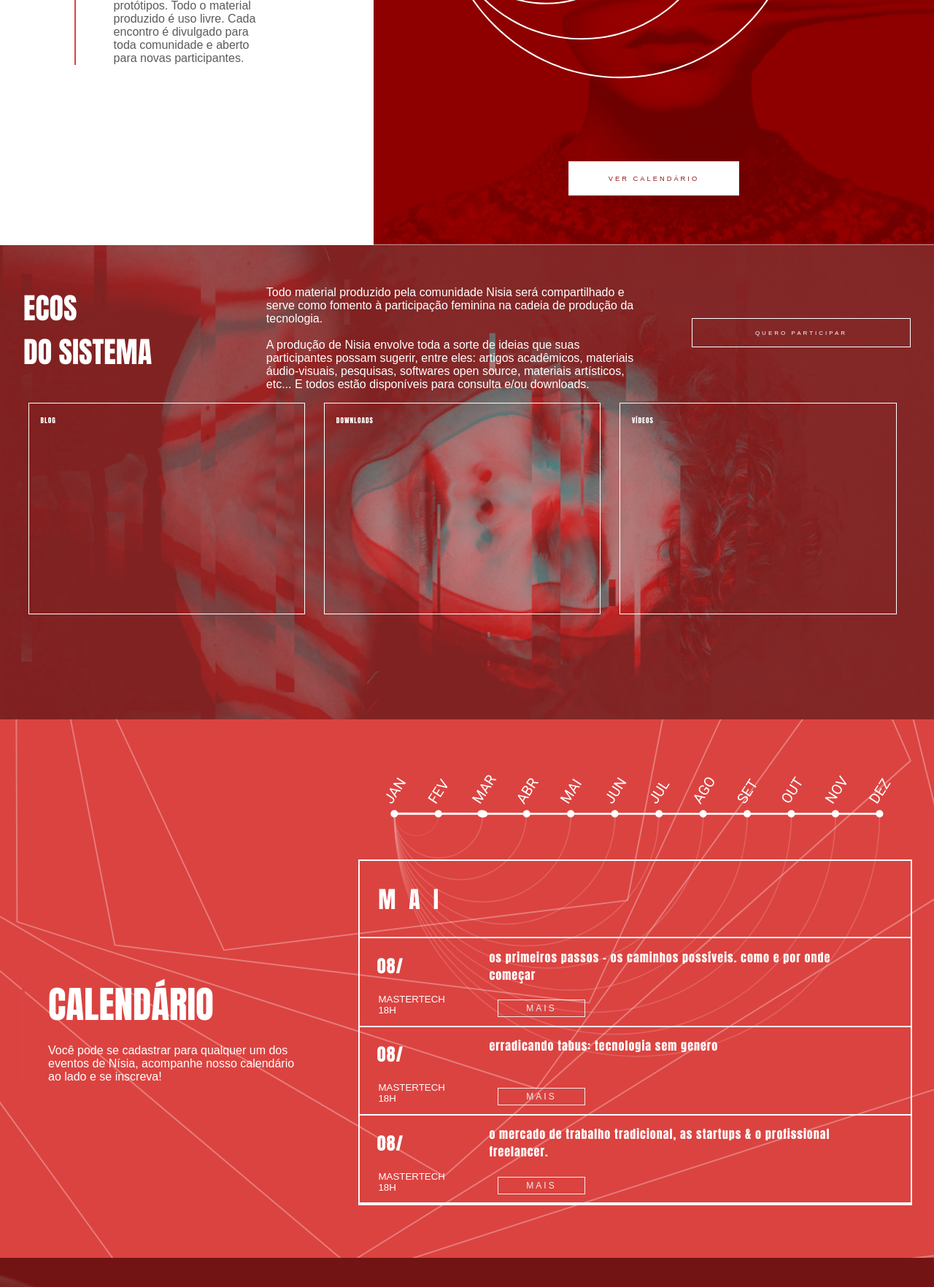
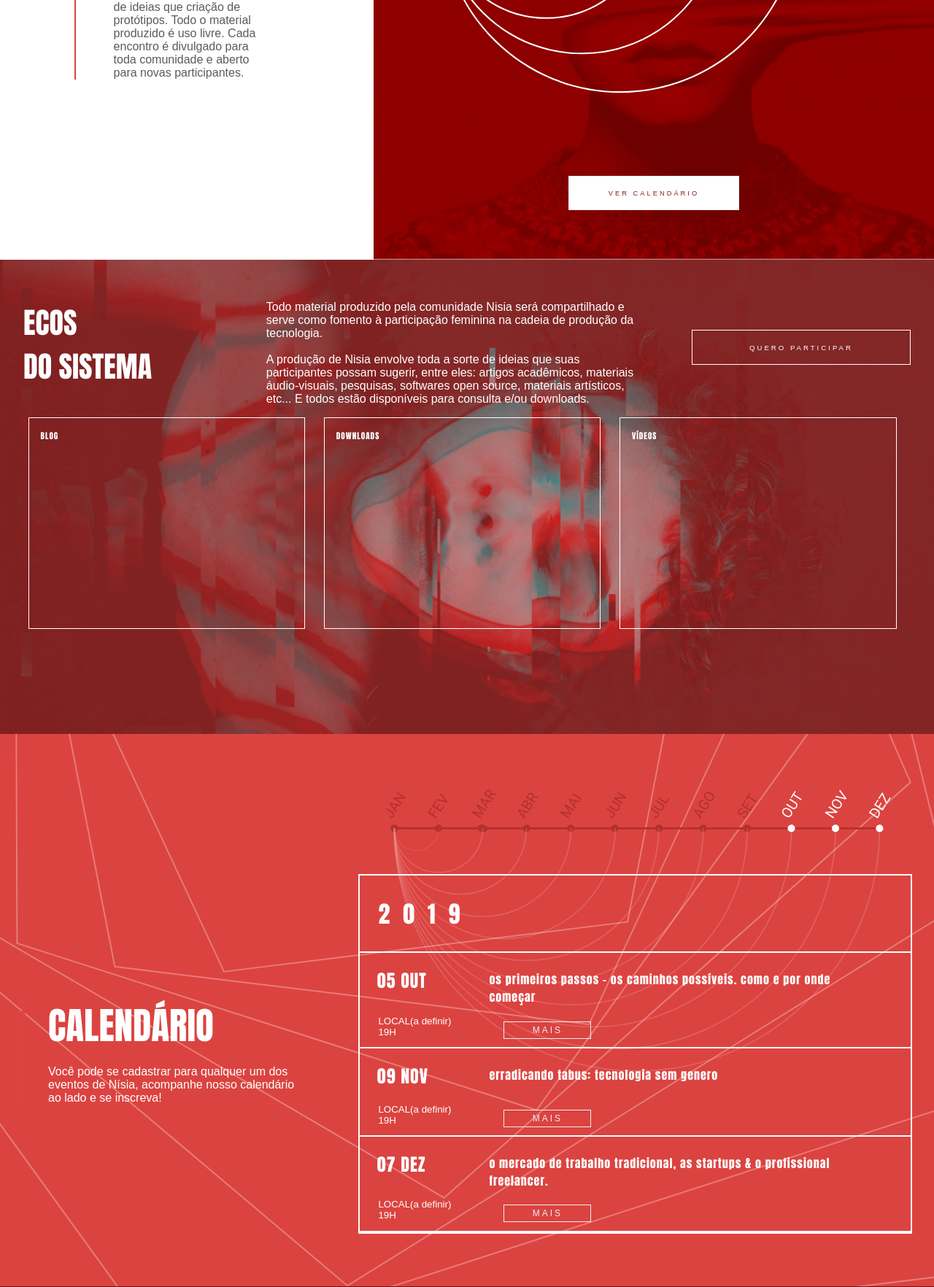
Before and after one commit to PedrovictorSouza/Nisia, a Django app: page / in a window 1280 px wide. Shown: the part 3868-5632 px from the top of the page at 73% size. Run offline with Django 3.2, Linux system fonts and the light colour scheme; some libraries are stand-ins or nearby versions; some web fonts are replaced.

Commit message:
alteracores 28/08/19

```diff
--- a/nisia_cadastro/static/css/style.css
+++ b/nisia_cadastro/static/css/style.css
@@ -14,7 +14,7 @@
     transition: .5s;
     text-align: left;
     color: white;
-    font-size: 10pt;
+    font-size: 12pt;
 }
 
 
@@ -66,7 +66,7 @@
 }
 
 footer img {
-  width: 10vw;
+  width: 4vw;
   height: 6vh;
 }
 
@@ -793,14 +793,14 @@
 }
 
 .ecossistema__perfis_h2 {
-    font-size: 1em;
+    font-size: 18pt;
     color: #780000;
     width: 75vw;
 }
 
 .meetings {
-  font-size: 10pt;
-  color: #757575;
+  font-size: 16pt;
+  color: #240000;
 }
 
 .ecossistema__perfis_img {
@@ -1875,14 +1875,14 @@
       align-items: flex-start;
       flex-direction: column;
       justify-content: start;
-      width: 13vw;
+      width: 16vw;
       margin-top: 0px;
       margin-right: 3vh;
+      /* margin-left: 8px; */
       height: 17vh;
       border: none;
       border-left: 1px solid white;
-      padding-left: 1vh;
-      padding-top: none;
+      padding-left: 3vh;
     }
 
     .footer__a div {
@@ -2004,7 +2004,7 @@
     }
 
     .project-btn {
-      font-size: 7pt;
+      font-size: 10pt;
       min-width: 20vw;
     }
 
@@ -2247,6 +2247,8 @@
 
 h2.calendario__box__b__titulo {
   width: 40vw;
+  height: fit-content;
+  margin-top: 24px;
 }
 
 
--- a/nisia_cadastro/templates/index.html
+++ b/nisia_cadastro/templates/index.html
@@ -22,7 +22,7 @@
 
 			</div>
 			<ul id="menu-box" class="menu">
-				<li data-aos="fade-left" data-aos-duration="1000"><a onclick="toggleMenu()">BLOG</a></li>
+				<li data-aos="fade-left" data-aos-duration="1000"><a href="https://mastertechnisia.home.blog/" target="_blank" onclick="toggleMenu()">BLOG</a></li>
 				<li data-aos="fade-left" data-aos-duration="1500"><a href="#project" onclick="toggleMenu()">O PROJETO</a></li>
 				<li data-aos="fade-left" data-aos-duration="2000"><a href="#mulheres" onclick="toggleMenu()">PERFIS</a></li>
 				<div class="dropdown">
@@ -114,6 +114,8 @@
 					<p class="mulheres__b__p__b">Susan Diane Wojcicki é uma executiva do ramo da tecnologia e atual diretora executiva do YouTube. Foi vice presidente sênior de propaganda e comércio no Google e conduziu projetos como o AdWords,  DoubleClick, Google Analytics e AdSense, que se tornou a segunda maior fonte de receita do Google. Tratou de duas das maiores aquisições da Google: a compra do YouTube por 1.65 bilhões de dólares em 2006 e a compra da DoubleClick por 3.1 bilhões de dólares em 2007</p>
 
 				</div>
+
+
 			</div>
 		</section>
 
@@ -242,49 +244,50 @@
 			.cst1{font-family:'Roboto-BoldCondensed';}
 			.cst2{font-size:48px;}
 			.cst3{letter-spacing:10;}
-			.cst4{fill:none;stroke:#FFFFFF;stroke-width:7;stroke-miterlimit:10;}
+			.cst4{fill:none;stroke:#b3312e;stroke-width:7;stroke-miterlimit:10;}
 			.cst5{opacity:0.4;}
 			.cst6{opacity:0.18;fill:none;stroke:#FFFFFF;stroke-width:4;stroke-miterlimit:10;}
 			.cst7{opacity:0.4;fill:none;stroke:#FFFFFF;stroke-width:4;stroke-miterlimit:10;}
+			.cst8{fill: #b3312e;}
 		   </style>
 		   <g>
-			   <text style="font-family: Roboto, sans-serif" transform="matrix(0.544 -0.8391 0.8391 0.544 80.2271 208.1519)" class="cst0 cst1 cst2 cst3">JAN</text>
+			   <text style="font-family: Roboto, sans-serif" transform="matrix(0.544 -0.8391 0.8391 0.544 80.2271 208.1519)" class="cst0 cst1 cst2 cst3 cst8">JAN</text>
 		   </g>
 		   <line class="cst4" x1="91.1" y1="238.3" x2="1718.8" y2="238.6"/>
-		   <circle class="cst0" cx="89.1" cy="238.3" r="12.5"/>
+		   <circle class="cst0 cst8" cx="89.1" cy="238.3" r="12.5"/>
 		   <g>
-			   <text style="font-family: Roboto, sans-serif" transform="matrix(0.544 -0.8391 0.8391 0.544 228.3013 208.1528)" class="cst0 cst1 cst2 cst3">FEV</text>
+			   <text style="font-family: Roboto, sans-serif" transform="matrix(0.544 -0.8391 0.8391 0.544 228.3013 208.1528)" class="cst0 cst1 cst2 cst3 cst8">FEV</text>
 		   </g>
-		   <ellipse transform="matrix(0.9999 -1.626744e-02 1.626744e-02 0.9999 -3.8447 3.889)" class="cst0" cx="237.1" cy="238.3" rx="12.5" ry="12.5"/>
+		   <ellipse transform="matrix(0.9999 -1.626744e-02 1.626744e-02 0.9999 -3.8447 3.889)" class="cst0 cst8" cx="237.1" cy="238.3" rx="12.5" ry="12.5"/>
 		   <g>
-			   <text style="font-family: Roboto, sans-serif" transform="matrix(0.544 -0.8391 0.8391 0.544 376.3727 208.1524)" class="cst0 cst1 cst2 cst3">MAR</text>
+			   <text style="font-family: Roboto, sans-serif" transform="matrix(0.544 -0.8391 0.8391 0.544 376.3727 208.1524)" class="cst0 cst1 cst2 cst3 cst8">MAR</text>
 		   </g>
-		   <path class="cst0" d="M402.5,238.6c0.4,6.9-6.9,12.4-16.5,12.2c-9.6-0.2-17.7-6-18.1-12.9c-0.4-6.9,6.9-12.4,16.5-12.2
+		   <path class="cst0 cst8" d="M402.5,238.6c0.4,6.9-6.9,12.4-16.5,12.2c-9.6-0.2-17.7-6-18.1-12.9c-0.4-6.9,6.9-12.4,16.5-12.2
 			   C394,225.9,402.1,231.7,402.5,238.6z"/>
 		   <g>
-			   <text style="font-family: Roboto, sans-serif" transform="matrix(0.544 -0.8391 0.8391 0.544 524.4453 208.1521)" class="cst0 cst1 cst2 cst3">ABR</text>
+			   <text style="font-family: Roboto, sans-serif" transform="matrix(0.544 -0.8391 0.8391 0.544 524.4453 208.1521)" class="cst0 cst1 cst2 cst3 cst8">ABR</text>
 		   </g>
-		   <ellipse transform="matrix(0.9999 -1.626744e-02 1.626744e-02 0.9999 -3.8055 8.7065)" class="cst0" cx="533.3" cy="238.3" rx="12.5" ry="12.5"/>
+		   <ellipse transform="matrix(0.9999 -1.626744e-02 1.626744e-02 0.9999 -3.8055 8.7065)" class="cst0 cst8" cx="533.3" cy="238.3" rx="12.5" ry="12.5"/>
 		   <g>
-			   <text style="font-family: Roboto, sans-serif" transform="matrix(0.544 -0.8391 0.8391 0.544 672.5178 208.1519)" class="cst0 cst1 cst2 cst3">MAI</text>
+			   <text style="font-family: Roboto, sans-serif" transform="matrix(0.544 -0.8391 0.8391 0.544 672.5178 208.1519)" class="cst0 cst1 cst2 cst3 cst8">MAI</text>
 		   </g>
-		   <ellipse transform="matrix(0.9999 -1.626744e-02 1.626744e-02 0.9999 -3.7859 11.1152)" class="cst0" cx="681.3" cy="238.3" rx="12.5" ry="12.5"/>
+		   <ellipse transform="matrix(0.9999 -1.626744e-02 1.626744e-02 0.9999 -3.7859 11.1152)" class="cst0 cst8" cx="681.3" cy="238.3" rx="12.5" ry="12.5"/>
 		   <g>
-			   <text style="font-family: Roboto, sans-serif" transform="matrix(0.544 -0.8391 0.8391 0.544 820.5898 208.1525)" class="cst0 cst1 cst2 cst3">JUN</text>
+			   <text style="font-family: Roboto, sans-serif" transform="matrix(0.544 -0.8391 0.8391 0.544 820.5898 208.1525)" class="cst0 cst1 cst2 cst3 cst8">JUN</text>
 		   </g>
-		   <ellipse transform="matrix(0.9999 -1.626744e-02 1.626744e-02 0.9999 -3.7663 13.524)" class="cst0" cx="829.4" cy="238.3" rx="12.5" ry="12.5"/>
+		   <ellipse transform="matrix(0.9999 -1.626744e-02 1.626744e-02 0.9999 -3.7663 13.524)" class="cst0 cst8" cx="829.4" cy="238.3" rx="12.5" ry="12.5"/>
 		   <g>
-			   <text style="font-family: Roboto, sans-serif" transform="matrix(0.544 -0.8391 0.8391 0.544 968.661 208.1525)" class="cst0 cst1 cst2 cst3">JUL</text>
+			   <text style="font-family: Roboto, sans-serif" transform="matrix(0.544 -0.8391 0.8391 0.544 968.661 208.1525)" class="cst0 cst1 cst2 cst3 cst8">JUL</text>
 		   </g>
-		   <ellipse transform="matrix(0.9999 -1.626744e-02 1.626744e-02 0.9999 -3.7467 15.9327)" class="cst0" cx="977.5" cy="238.3" rx="12.5" ry="12.5"/>
+		   <ellipse transform="matrix(0.9999 -1.626744e-02 1.626744e-02 0.9999 -3.7467 15.9327)" class="cst0 cst8" cx="977.5" cy="238.3" rx="12.5" ry="12.5"/>
 		   <g>
-			   <text style="font-family: Roboto, sans-serif" transform="matrix(0.544 -0.8391 0.8391 0.544 1116.733 208.1513)" class="cst0 cst1 cst2 cst3">AGO</text>
+			   <text style="font-family: Roboto, sans-serif" transform="matrix(0.544 -0.8391 0.8391 0.544 1116.733 208.1513)" class="cst0 cst1 cst2 cst3 cst8">AGO</text>
 		   </g>
-		   <ellipse transform="matrix(0.9999 -1.626744e-02 1.626744e-02 0.9999 -3.7271 18.3415)" class="cst0" cx="1125.6" cy="238.3" rx="12.5" ry="12.5"/>
+		   <ellipse transform="matrix(0.9999 -1.626744e-02 1.626744e-02 0.9999 -3.7271 18.3415)" class="cst0 cst8" cx="1125.6" cy="238.3" rx="12.5" ry="12.5"/>
 		   <g>
-			   <text style="font-family: Roboto, sans-serif" transform="matrix(0.544 -0.8391 0.8391 0.544 1264.8058 208.1524)" class="cst0 cst1 cst2 cst3">SET</text>
+			   <text style="font-family: Roboto, sans-serif" transform="matrix(0.544 -0.8391 0.8391 0.544 1264.8058 208.1524)" class="cst0 cst1 cst2 cst3 cst8">SET</text>
 		   </g>
-		   <ellipse transform="matrix(0.9999 -1.626744e-02 1.626744e-02 0.9999 -3.7075 20.7502)" class="cst0" cx="1273.6" cy="238.3" rx="12.5" ry="12.5"/>
+		   <ellipse transform="matrix(0.9999 -1.626744e-02 1.626744e-02 0.9999 -3.7075 20.7502)" class="cst0 cst8" cx="1273.6" cy="238.3" rx="12.5" ry="12.5"/>
 		   <g>
 			   <text style="font-family: Roboto, sans-serif" transform="matrix(0.544 -0.8391 0.8391 0.544 1412.8782 208.1526)" class="cst0 cst1 cst2 cst3">OUT</text>
 		   </g>
@@ -314,29 +317,29 @@
 
 			<div class="calendario__box">
 				<div class="calendario__box__a">
-					<h1>MAI</h1>
+					<h1>2019</h1>
 					<svg height="210" width="500">
   						<line x1="0" y1="0" x2="118" y2="200" style="stroke:rgb(255,0,0);stroke-width:2" />
 					</svg>
 				</div>
 				<div class="calendario__box__b">
 					<div>
-						<h2 class="calendario__box__b__data">08/</h2>
+						<h2 class="calendario__box__b__data">05 OUT</h2>
 						<h2 class="calendario__box__b__titulo">os primeiros passos - os caminhos possíveis. como e por onde começar</h2>
-						<p>MASTERTECH <br> 18H</p>
+						<p>LOCAL(a definir)<br> 19H</p>
 						<button>MAIS</button>
 					</div>
 					<br>
 					<div>
-						<h2 class="calendario__box__b__data">08/</h2>
+						<h2 class="calendario__box__b__data">09 NOV</h2>
 						<h2 class="calendario__box__b__titulo">erradicando tabus: tecnologia sem genero</h2>
-						<p>MASTERTECH <br> 18H</p>
+						<p>LOCAL(a definir)<br> 19H</p>
 						<button>MAIS</button>
 					</div>
 					<div>
-						<h2 class="calendario__box__b__data">08/</h2>
+						<h2 class="calendario__box__b__data">07 DEZ</h2>
 						<h2 class="calendario__box__b__titulo">o mercado de trabalho tradicional, as startups & o profissional freelancer.</h2>
-						<p>MASTERTECH <br> 18H</p>
+						<p>LOCAL(a definir)<br> 19H</p>
 						<button>MAIS</button>
 					</div>
 				</div>
@@ -391,7 +394,7 @@
 
 
 			<footer>
-				<img src="{% static 'img/logo_mt.svg' %}">
+				<a href="https://mastertech.com.br/" style="cursor: pointer;"><img src="{% static 'img/logo_mt.svg' %}"></a>
 				<p>SOMOS ESCOLA, MAS SOMOS OUTRAS COISAS TAMBÉM. <br>
 				SOMOS AQUELES QUE EMPODERAM, QUE EMANCIPAM, QUE LIBERTAM. <br>
 				SOMOS MOVIMENTO. <br>
```
